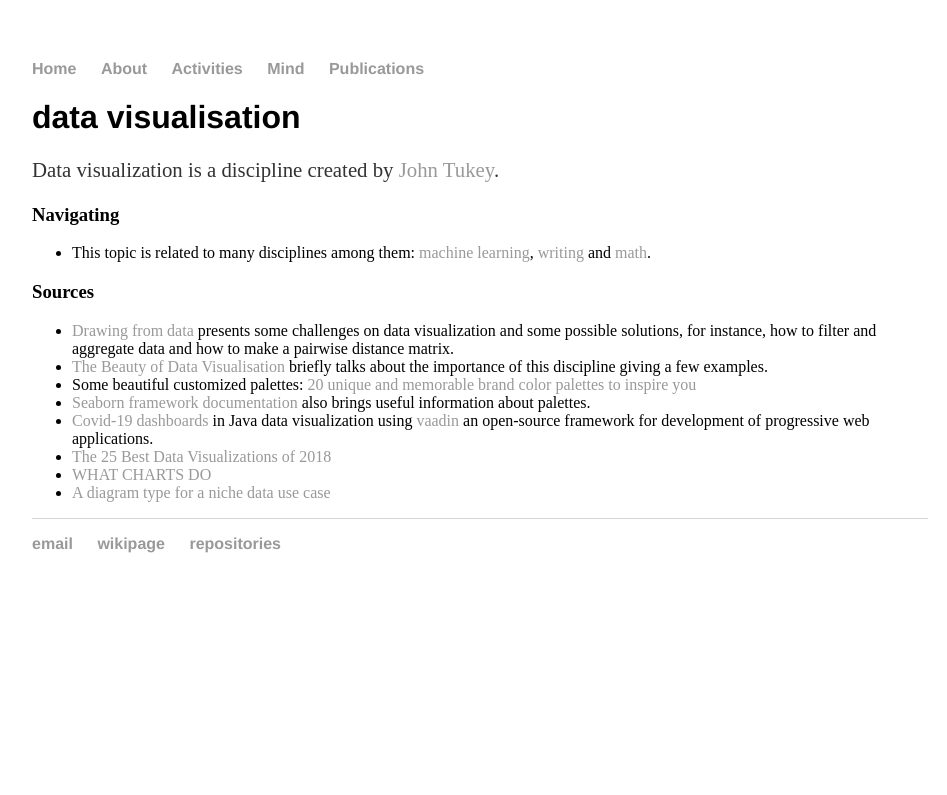
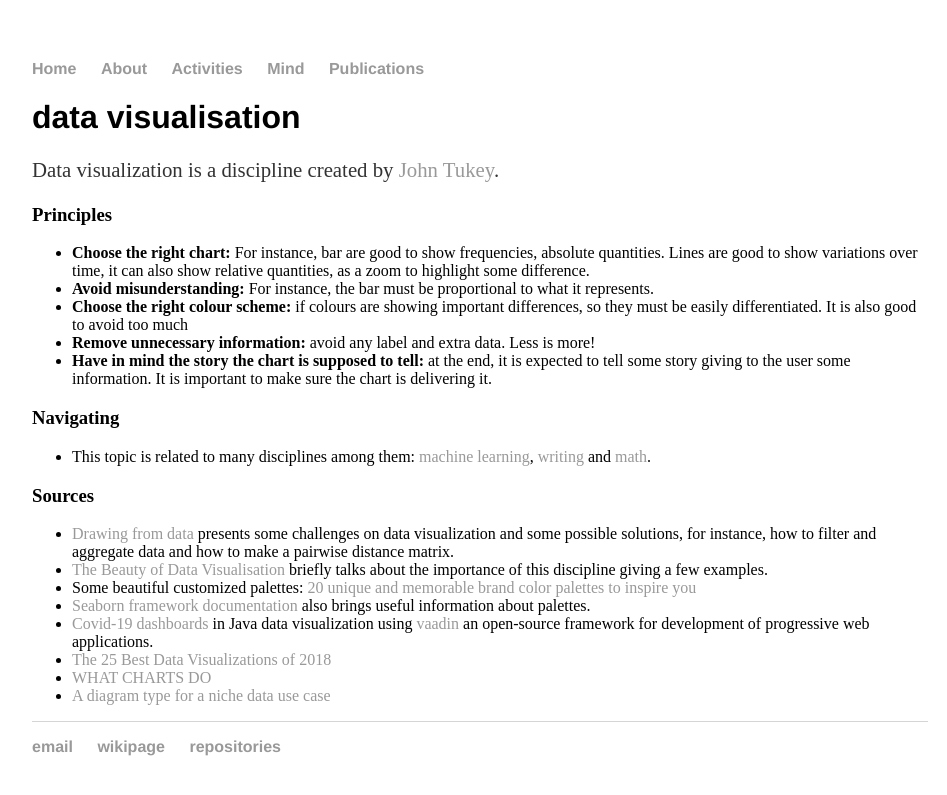
Before and after one commit to cleberjamaral/cleberjamaral.github.io, a Jekyll site: the page built from knowledge/research/data-visualisation.md, in a window 1280 px wide. Shown: the top 795 px of the page, without its empty margins (160-1107 px from the left). Built offline with Jekyll 4.4.1, drawn with Linux system fonts in a browser that asks for light colours; our own code applies the rules of GitHub Pages for plain Markdown files.

Commit message:
GitBook: [master] one page modified

```diff
--- a/knowledge/research/data-visualisation.md
+++ b/knowledge/research/data-visualisation.md
@@ -1,6 +1,14 @@
 # data visualisation
 
 Data visualization is a discipline created by [John Tukey](https://en.wikipedia.org/wiki/John_Tukey).
+
+### Principles
+
+* **Choose the right chart:** For instance, bar are good to show frequencies, absolute quantities. Lines are good to show variations over time, it can also show relative quantities, as a zoom to highlight some difference.
+* **Avoid misunderstanding:** For instance, the bar must be proportional to what it represents.
+* **Choose the right colour scheme:** if colours are showing important differences, so they must be easily differentiated. It is also good to avoid too much
+* **Remove unnecessary information:** avoid any label and extra data. Less is more!
+* **Have in mind the story the chart is supposed to tell:** at the end, it is expected to tell some story giving to the user some information. It is important to make sure the chart is delivering it.
 
 ### Navigating
 
```
